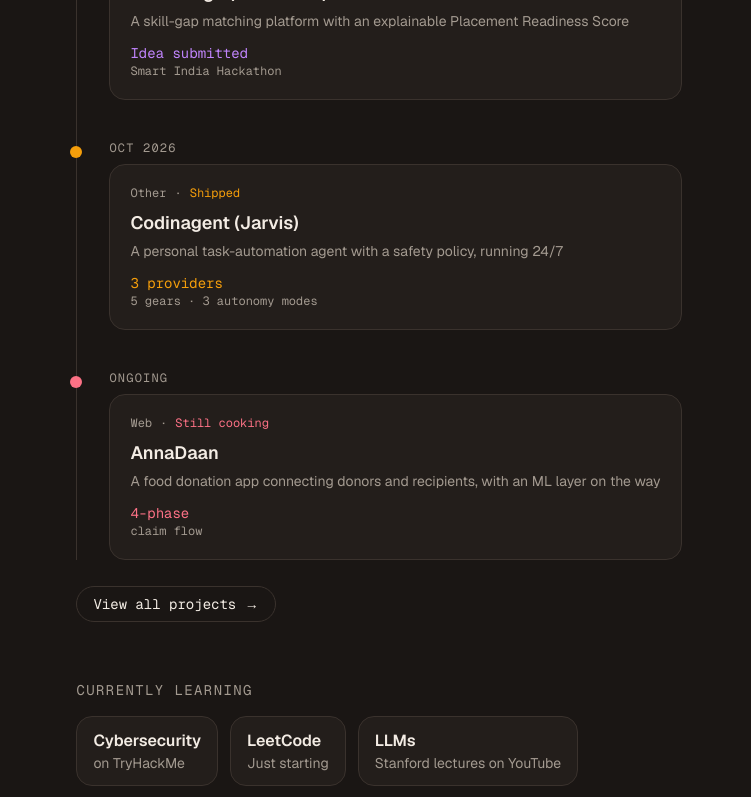
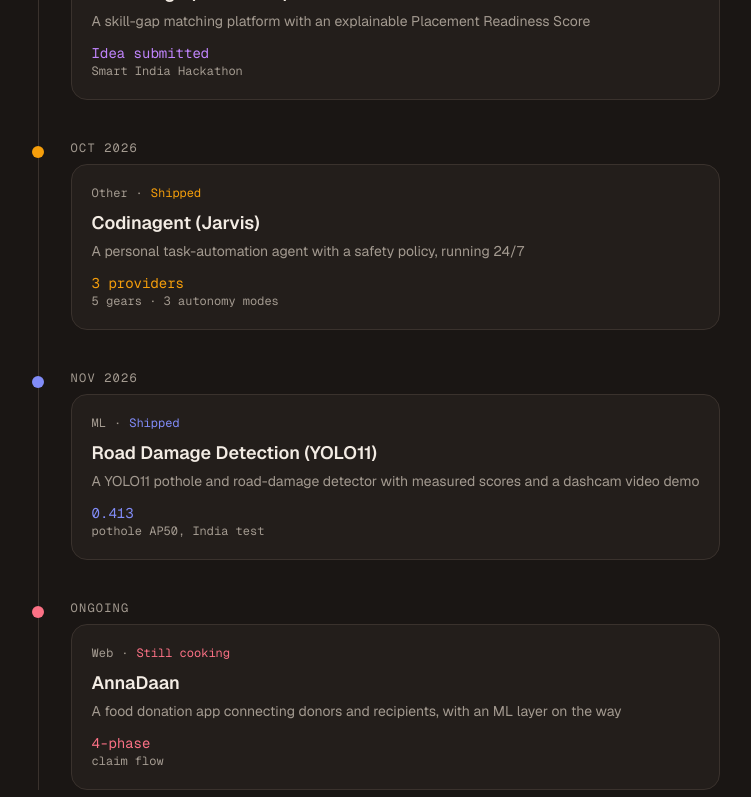
Before and after one commit to Katekar3/portfolio, a Next.js app: page / in a window 1280 px wide. Shown: the part 1289-2086 px from the top of the page, without its empty margins (261-1012 px from the left). Built offline with nearby package versions, Linux system fonts and the light colour scheme.

Commit message:
agent checkpoint

```diff
--- a/data/projects.ts
+++ b/data/projects.ts
@@ -85,7 +85,7 @@ export const projects: Project[] = [
     role: "Solo developer, end to end",
     team: "Solo",
     problem:
-      "A personal task-automation agent with a web UI, task queue, schedules and Telegram remote control, running 24/7 on my laptop as a background service.",
+      "Heavy projects were stacking up, and boilerplate plus copy-pasting code took a lot of my time. I first wanted to build my own LLM-based coding agent, but my hardware couldn't support it, so I shifted to features it could handle, like a parser and automations such as pasting code from the clipboard straight into files. That grew into a personal task-automation agent with a web UI, task queue, schedules and Telegram remote control, running 24/7 on my laptop as a background service. It made finishing my other projects easier and faster.",
     approach:
       "Flask backend with SSE streaming and a React/Vite UI. A tool-using agent loop rotates across Groq, Gemini and OpenRouter models, with 5 selectable gears (presets). A safety policy classifies every tool call as LOW, MEDIUM, HIGH or DENY under SAFE, ASSISTED or AUTONOMOUS modes, with approval cards. A SQLite queue and scheduler handle tasks.",
     result:
@@ -281,8 +281,8 @@ export const projects: Project[] = [
     approach:
       "An MNIST digit classifier and a Fashion-MNIST classifier, then a DistilBERT sentiment model fine-tuned with HuggingFace. Each one has a Streamlit app.",
     result:
-      "MNIST: 98.24% accuracy. Fashion-MNIST: 90+% accuracy (exact figure unknown). DistilBERT sentiment: 88.4% accuracy.",
-    signatureStat: { value: "98.24% / 90+% / 88.4%", label: "MNIST / Fashion-MNIST / DistilBERT" },
+      "MNIST: 98.24% accuracy. Fashion-MNIST: 90.54% accuracy. DistilBERT sentiment: 88.4% accuracy.",
+    signatureStat: { value: "98.24% / 90.54% / 88.4%", label: "MNIST / Fashion-MNIST / DistilBERT" },
     accent: "#2dd4bf",
     tech: ["Python", "CNNs", "HuggingFace", "DistilBERT", "Streamlit"],
     features: [
@@ -303,5 +303,49 @@ export const projects: Project[] = [
       ],
     },
   },
+  {
+    title: "Road Damage Detection (YOLO11)",
+    slug: "road-damage-detection",
+    tagline: "A YOLO11 pothole and road-damage detector with measured scores and a dashcam video demo",
+    category: "ML",
+    status: "completed",
+    tier: "flagship",
+    featured: true,
+    date: "2026-11-03",
+    dateLabel: "Nov 2026",
+    role: "Solo, end to end. Everything was trained and run on free Google Colab (T4).",
+    team: "Solo",
+    problem:
+      "Build a baseline road-damage detector (mainly potholes) with honestly measured scores, plus a small decision layer on a dashcam video demo. The limits are stated on purpose: not field-tested on Indian roads, not real time, and no accuracy claim on video.",
+    approach:
+      "Trained a YOLO11n baseline, then YOLO11s, on the RDD2022 India data (4 classes: longitudinal, transverse and alligator cracks, and potholes). The India-only model barely worked on UK pothole photos (Kent dataset), so I fine-tuned on India + Kent. A confidence cutoff of 0.35 was chosen on validation, because a wrong box seemed worse than a missed pothole. The video demo adds ByteTrack tracking, an editable road-area filter, duplicate-ID merging and a transparent 0-100 severity score.",
+    result:
+      "YOLO11s on the India test set: mAP50 0.332 and pothole AP50 0.453. The default India + Kent model scores pothole AP50 0.413 on the India test and 0.218 on a held-out Kent test, up from 0.020 before fine-tuning. At the 0.35 cutoff about 4 in 10 potholes are found (recall 0.366 on India, 0.305 on Kent). Single runs, and the scores are slightly optimistic because the split comes from the Kaggle upload.",
+    signatureStat: { value: "0.413", label: "pothole AP50, India test" },
+    accent: "#818cf8",
+    tech: ["Python", "YOLO11", "Ultralytics", "ByteTrack", "Google Colab", "folium"],
+    features: [
+      "Detects 4 road-damage classes: longitudinal, transverse and alligator cracks, and potholes",
+      "Video demo with tracking, a road-area filter and duplicate-ID merging",
+      "Transparent severity score from 0 to 100 (size 50, confidence 30, persistence 20; the scales are my own assumptions)",
+      "Best-frame contact sheet and an approximate map (about 20-30 m) from the on-screen GPS overlay",
+      "Public repo with 5 Colab notebooks, result CSVs and figures; weights in a GitHub Release",
+    ],
+    challenges:
+      "A domain gap: the India-only model scored 0.020 pothole AP50 on UK photos. Early false alarms on a brick wall, kerbs and road markings had confidences of 0.41-0.62, above the cutoff, so I added a road-area filter instead of just raising the cutoff. Transverse cracks can't be judged (only 7 test boxes). The video is UK footage, with no confirmed pothole count or false-alarm rate, and one clear false alarm on a white road marking.",
+    learnings:
+      "Only claim what is built, a lesson carried over from the AnnaDaan demo. A road-area filter beats a higher cutoff when false alarms score high, and a test photo that was also in the training data makes a check unfair (leakage).",
+    links: { github: "https://github.com/Katekar3/road-damage-yolo" },
+    diagram: {
+      type: "flow",
+      nodes: [
+        { label: "Dashcam video", sub: "UK footage" },
+        { label: "YOLO11 + ByteTrack", sub: "every 2nd frame, min 3 hits" },
+        { label: "Road-area filter", sub: "editable polygon, duplicate IDs merged" },
+        { label: "Severity score", sub: "0-100, my own scales" },
+        { label: "Contact sheet + map", sub: "approximate GPS" },
+      ],
+    },
+  },
   // NEXT ENTRIES GO ABOVE THIS LINE
 ];
--- a/package.json
+++ b/package.json
@@ -9,6 +9,7 @@
     "lint": "eslint"
   },
   "dependencies": {
+    "motion": "^14.9.1",
     "next": "16.4.4",
     "react": "19.3.0",
     "react-dom": "19.3.0"
```
Also changed, not shown: 1 other file (tests, documents, lock files or other folders).
